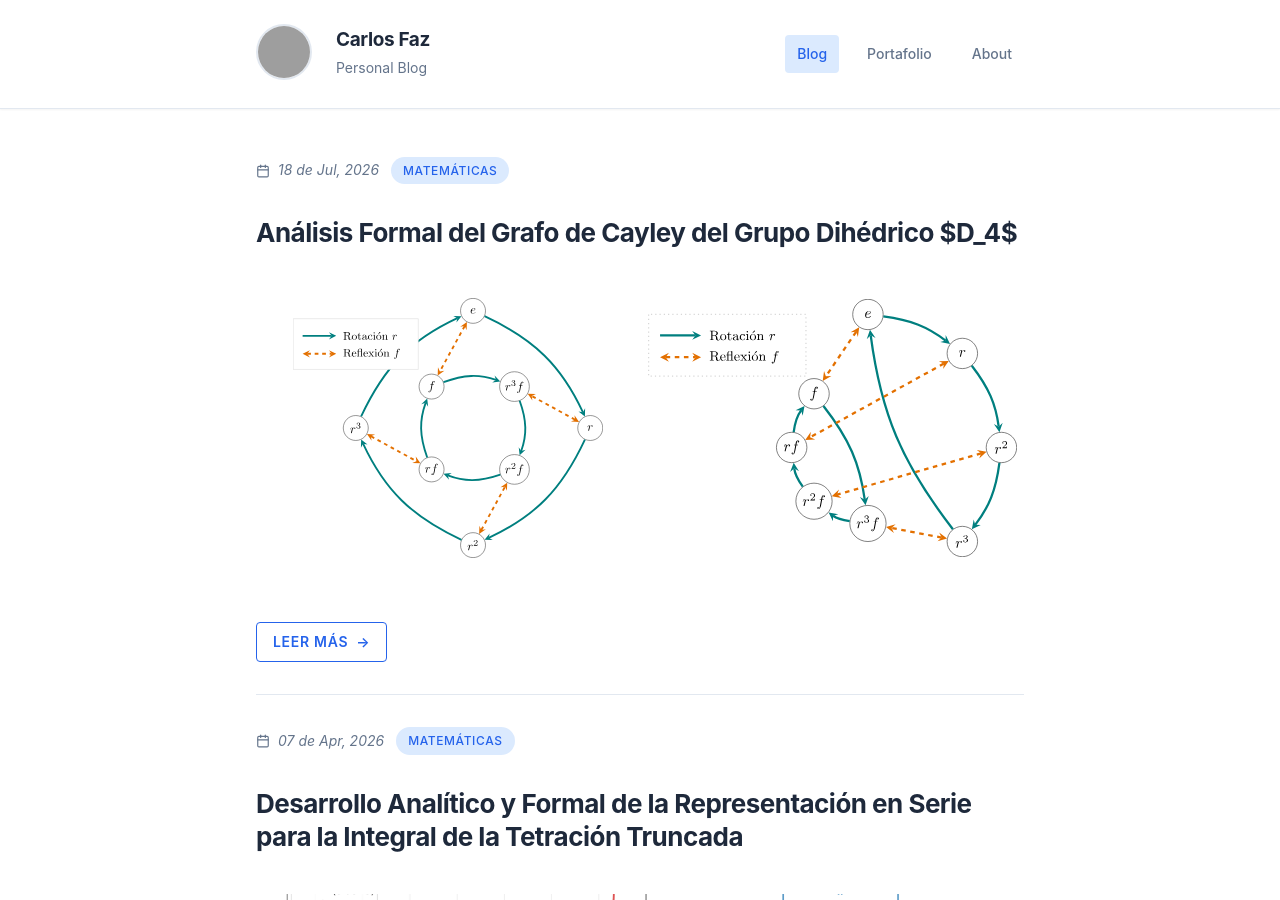
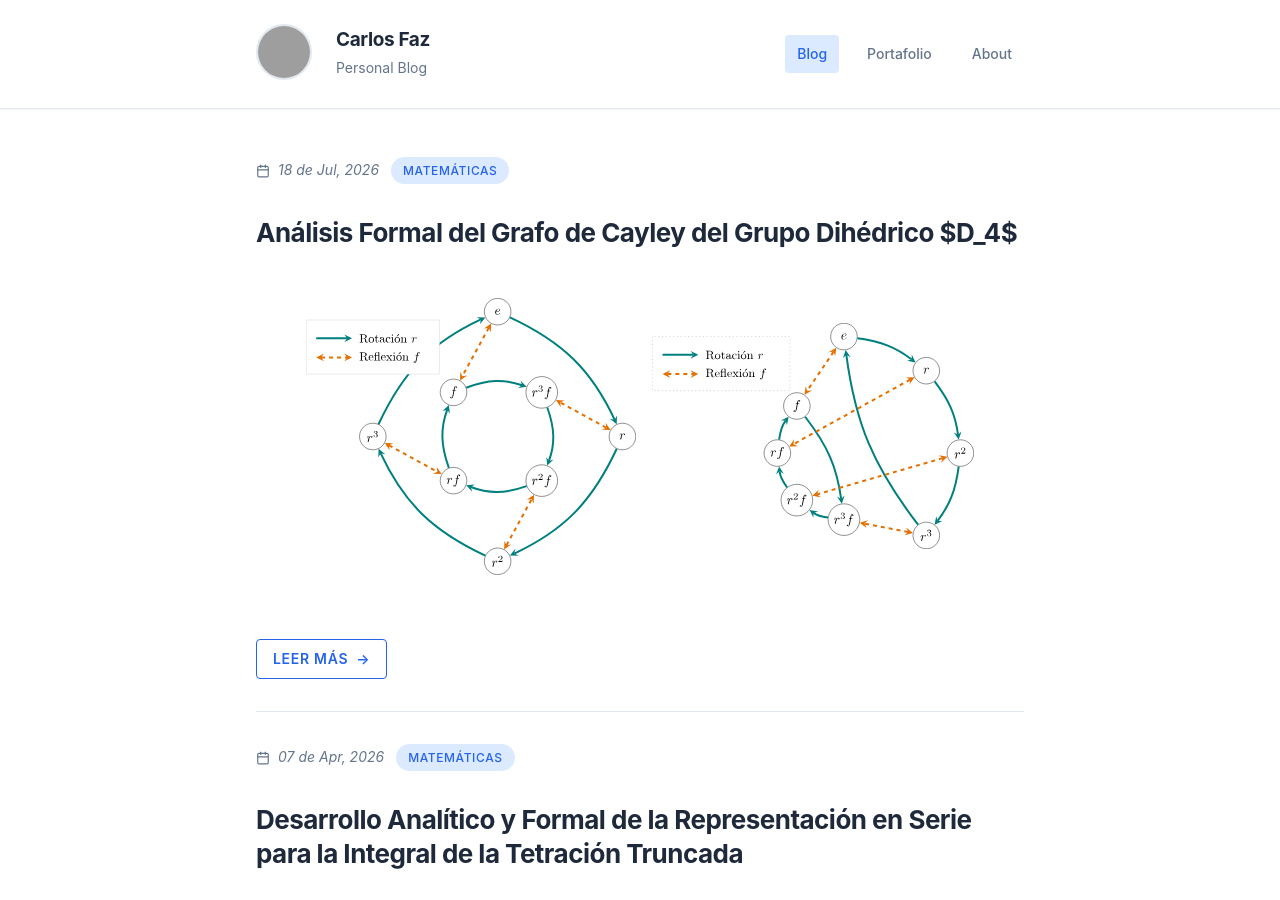
Before and after one commit to carlosfaz/carlosfaz.github.io, a Jekyll site: the page built from index.html, in a window 1280 px wide and 900 px high. Built offline with Jekyll 4.4.1, drawn with Linux system fonts in a browser that asks for light colours; grey boxes are pictures that could not be loaded.

Commit message:
daily update
daily update

```diff
--- a/index.html
+++ b/index.html
@@ -25,15 +25,15 @@ layout: default
 
           <div class="entry">
             {% if post.thumbnails %}
-              <!-- Opción 1: Múltiples thumbnails en tamaño ampliado (max-height: 260px) -->
+              <!-- Múltiples thumbnails en tamaño ampliado -->
               <div class="post-thumbnails-container" style="display: flex; gap: 1rem; align-items: center; justify-content: center; width: 100%; margin-bottom: 1rem; padding: 0.5rem 0;">
                 {% for img in post.thumbnails %}
-                  <img src="{{ img | prepend: site.baseurl }}" alt="{{ post.title }}" loading="lazy" style="max-height: 260px; width: 48%; object-fit: contain;">
+                  <img src="{{ img | prepend: site.baseurl }}" alt="{{ post.title }}" loading="lazy" style="max-height: 400px; width: auto; object-fit: contain;">
                 {% endfor %}
               </div>
             {% elsif post.thumbnail %}
               <!-- Thumbnail individual tradicional -->
-              <img src="{{ post.thumbnail | prepend: site.baseurl }}" alt="{{ post.title }}" loading="lazy" style="max-height: 200px; object-fit: cover; width: 100%; margin-bottom: 1rem;">
+              <img src="{{ post.thumbnail | prepend: site.baseurl }}" alt="{{ post.title }}" loading="lazy" style="max-height: 400px; object-fit: cover; width: 100%; margin-bottom: 1rem;">
             {% endif %}
 
             {{ post.excerpt | strip_html | truncate: 200 }}
```
